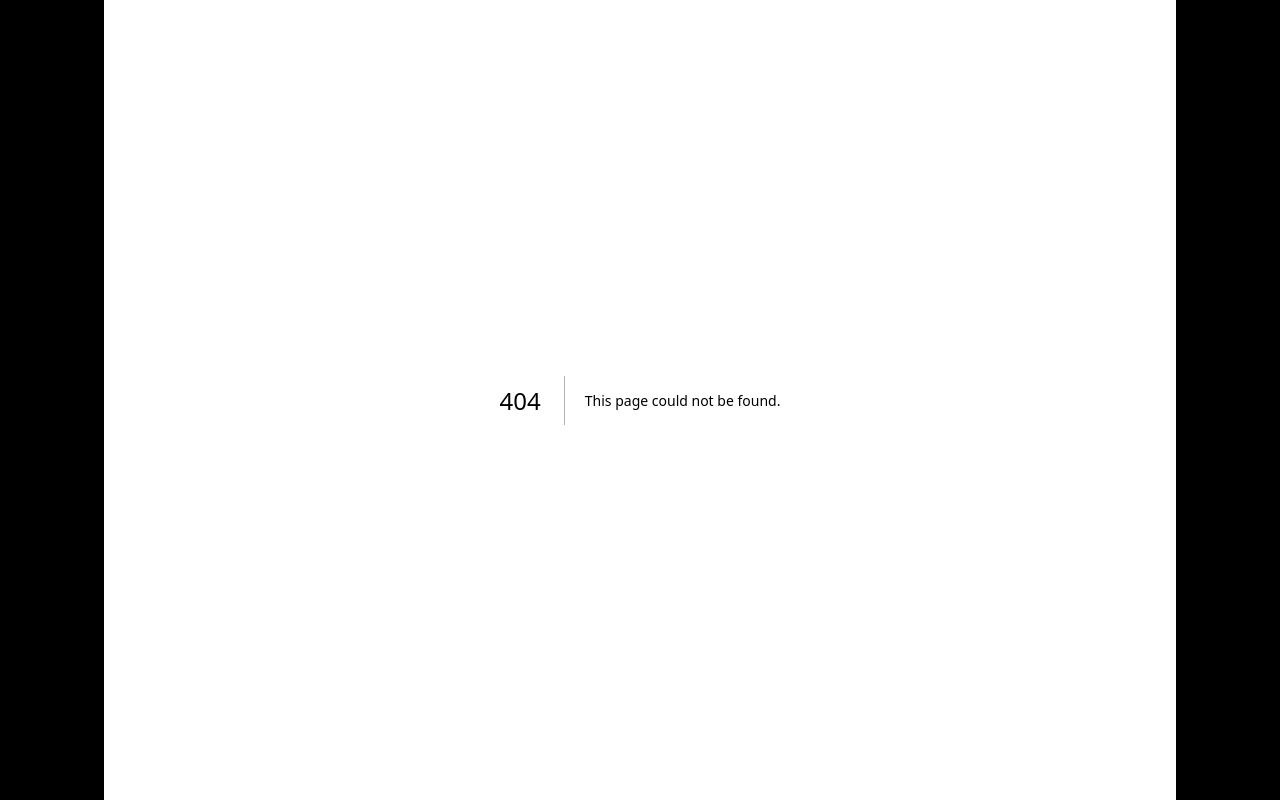
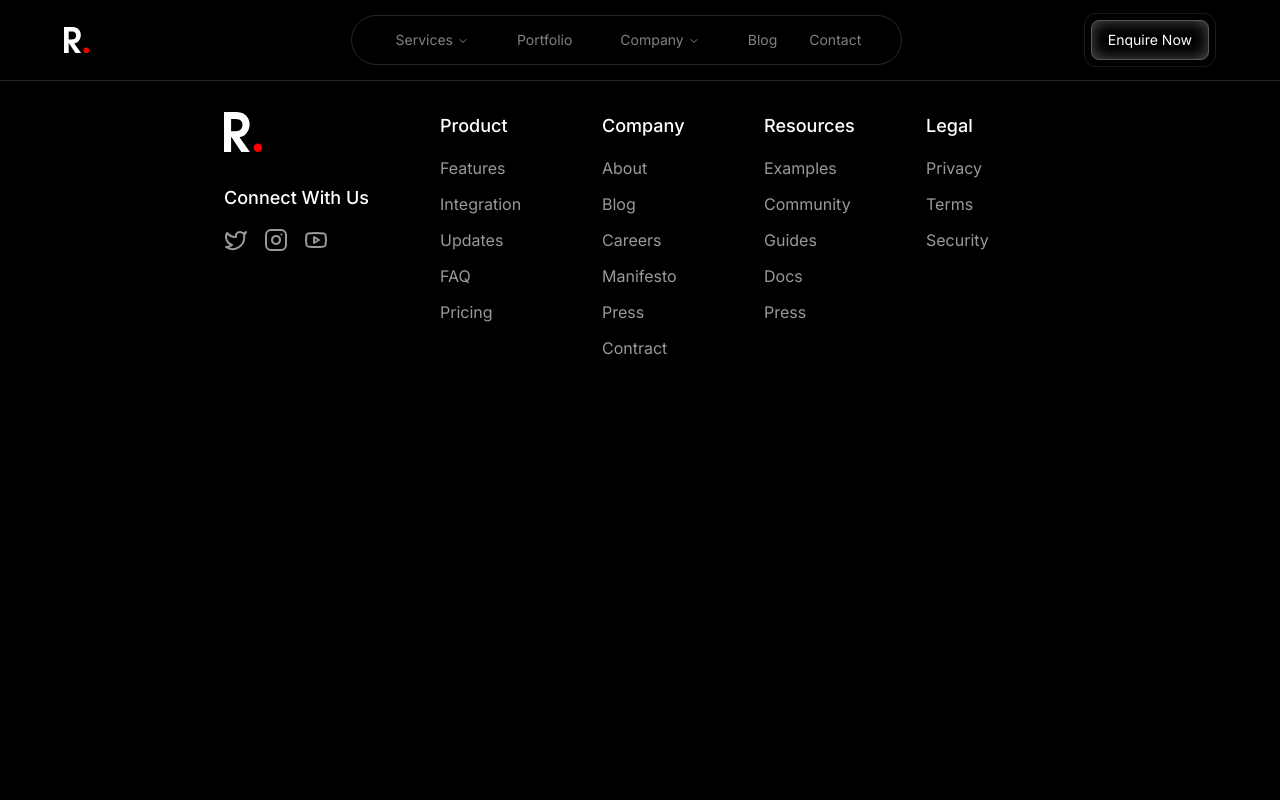
Before and after one commit to grandmasterkd/restorefine-website, a Next.js app: page /contact in a window 1280 px wide. Before the commit this address had no page. Built offline with nearby package versions, Linux system fonts and the light colour scheme.

Commit message:
update: footer

```diff
--- /dev/null
+++ b/app/contact/page.tsx
@@ -0,0 +1,8 @@
+export default function Contact() {
+  return (
+    <main>
+      <h1>Contact Us</h1>
+      <p>Welcome to the Contact Page!</p>
+    </main>
+  );
+}
--- a/app/layout.tsx
+++ b/app/layout.tsx
@@ -1,6 +1,8 @@
 import type { Metadata } from "next";
 import { Inter } from "next/font/google";
 import "./globals.css";
+import { Navbar } from "@/components/navbar";
+import { Footer } from "@/components/footer";
 
 const inter = Inter({ subsets: ["latin"] });
 
@@ -16,7 +18,10 @@ export default function RootLayout({
 }>) {
   return (
     <html lang="en">
-      <body className={inter.className}>{children}</body>
+      <body className={inter.className}>
+        {" "}
+        <Navbar /> {children} <Footer />{" "}
+      </body>
     </html>
   );
 }
--- a/app/page.tsx
+++ b/app/page.tsx
@@ -1,10 +1,8 @@
-import { Navbar } from "@/components/navbar";
 import Resto from "@/pages/home";
 
 export default function Home() {
   return (
     <main>
-      <Navbar />
       <Resto />
     </main>
   );
--- /dev/null
+++ b/components/footer.tsx
@@ -0,0 +1,102 @@
+import Image from "next/image";
+import Link from "next/link";
+import { Twitter, Instagram, Youtube } from "lucide-react";
+
+const footerLinks = {
+  Product: [
+    { name: "Features", href: "/features" },
+    { name: "Integration", href: "/integration" },
+    { name: "Updates", href: "/updates" },
+    { name: "FAQ", href: "/faq" },
+    { name: "Pricing", href: "/pricing" },
+  ],
+  Company: [
+    { name: "About", href: "/about" },
+    { name: "Blog", href: "/blog" },
+    { name: "Careers", href: "/careers" },
+    { name: "Manifesto", href: "/manifesto" },
+    { name: "Press", href: "/press" },
+    { name: "Contract", href: "/contract" },
+  ],
+  Resources: [
+    { name: "Examples", href: "/examples" },
+    { name: "Community", href: "/community" },
+    { name: "Guides", href: "/guides" },
+    { name: "Docs", href: "/docs" },
+    { name: "Press", href: "/press" },
+  ],
+  Legal: [
+    { name: "Privacy", href: "/privacy" },
+    { name: "Terms", href: "/terms" },
+    { name: "Security", href: "/security" },
+  ],
+};
+
+const socialLinks = [
+  { name: "Twitter", icon: Twitter, href: "https://twitter.com" },
+  { name: "Instagram", icon: Instagram, href: "https://instagram.com" },
+  { name: "YouTube", icon: Youtube, href: "https://youtube.com" },
+];
+
+export function Footer() {
+  return (
+    <footer className="bg-black px-4 py-16">
+      <div className="mx-auto max-w-7xl">
+        <div className="grid grid-cols-1 gap-8 lg:grid-cols-12">
+          {/* Logo and Social Links */}
+          <div className="lg:col-span-3">
+            <Link href="/" className="block mb-8">
+              <Image
+                src="/restorefine-logowhite.svg"
+                alt="RestoRefine"
+                width={120}
+                height={40}
+                className="h-10 w-auto"
+              />
+            </Link>
+            <div className="space-y-4">
+              <h3 className="text-lg font-medium text-white">
+                Connect With Us
+              </h3>
+              <div className="flex gap-4">
+                {socialLinks.map((social) => (
+                  <Link
+                    key={social.name}
+                    href={social.href}
+                    className="text-white/60 hover:text-white transition-colors"
+                    target="_blank"
+                    rel="noopener noreferrer"
+                  >
+                    <social.icon className="h-6 w-6" />
+                    <span className="sr-only">{social.name}</span>
+                  </Link>
+                ))}
+              </div>
+            </div>
+          </div>
+
+          {/* Navigation Links */}
+          <div className="grid grid-cols-2 gap-8 sm:grid-cols-4 lg:col-span-9">
+            {Object.entries(footerLinks).map(([category, links]) => (
+              <div key={category} className="space-y-4">
+                <h3 className="text-lg font-medium text-white">{category}</h3>
+                <ul className="space-y-3">
+                  {links.map((link) => (
+                    <li key={link.name}>
+                      <Link
+                        href={link.href}
+                        className="text-white/60 hover:text-white transition-colors"
+                      >
+                        {link.name}
+                      </Link>
+                    </li>
+                  ))}
+                </ul>
+              </div>
+            ))}
+          </div>
+        </div>
+      </div>
+    </footer>
+  );
+}
--- a/pages/home/marquee.tsx
+++ b/pages/home/marquee.tsx
@@ -32,7 +32,7 @@ const logos = [
 export function LogoMarquee() {
   return (
     <main className="w-full">
-      <div className="py-4 relative">
+      <div className="pb-16 relative">
         <div
           aria-hidden="true"
           className="left-1/2 top-0 w-full center pointer-events-none absolute h-px max-w-full -translate-x-1/2 -translate-y-1/2"
@@ -49,7 +49,6 @@ export function LogoMarquee() {
               "conic-gradient(from 90deg, rgba(0, 0, 0, 0) 50%, rgb(0, 0, 0) 50%), radial-gradient(rgba(200, 200, 200, 0.1) 0%, transparent 80%)",
           }}
         ></div>
-        <section className="mt-8"></section>
       </div>
       <section className="w-full">
         <h1 className="text-center text-white/70 mb-4">
```
